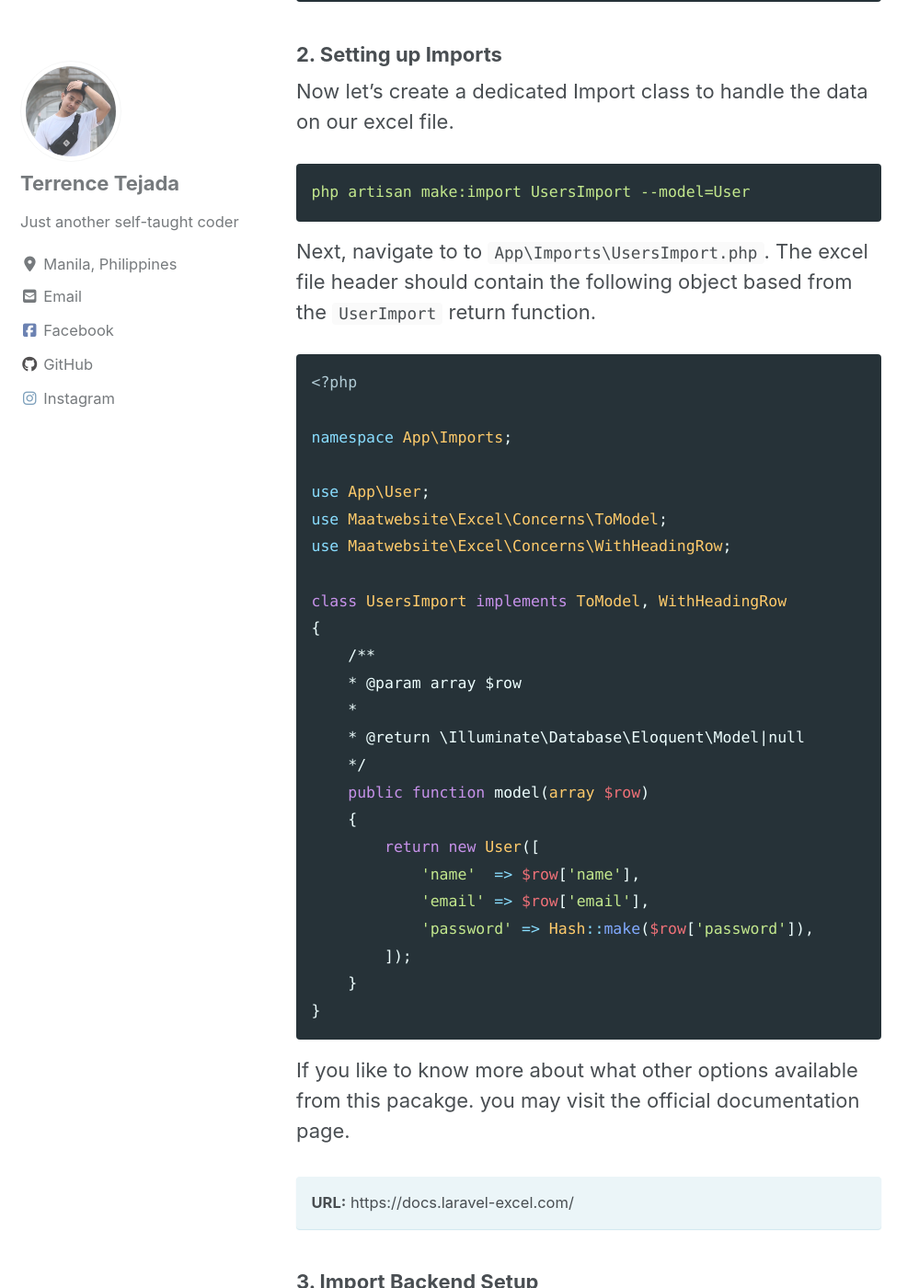
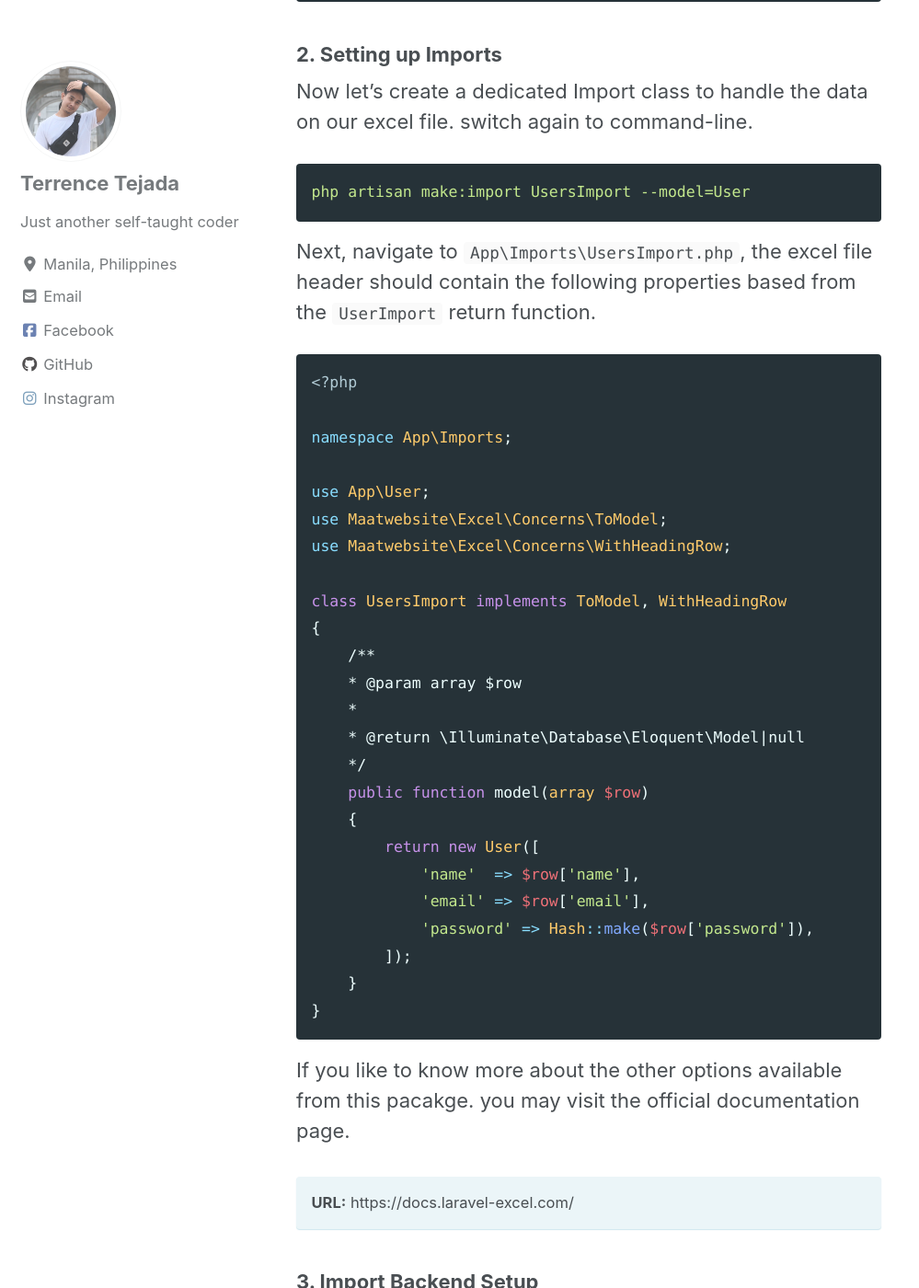
Before and after one commit to ecnerret-adajet/ecnerret-adajet.github.io, a Jekyll site: the page built from _posts/2020-03-25-file-upload-vue-to-laravel.md, in a window 1280 px wide and 1400 px high, scrolled down 1379 px. Shown: the whole window at 92% size, without its empty margins (0-999 px from the left). Built offline with Jekyll 4.4.1, drawn with Linux system fonts in a browser that asks for light colours; cached includes are drawn as plain includes; nearby versions of some CDN libraries.

Commit message:
Fix typo error on 2020-03-25-file-upload-vue-laravel.md

````diff
--- a/_posts/2020-03-25-file-upload-vue-to-laravel.md
+++ b/_posts/2020-03-25-file-upload-vue-to-laravel.md
@@ -37,11 +37,11 @@ Open again the command-line and run the vendor publish command
 php artisan vendor:publish --provider="Maatwebsite\Excel\ExcelServiceProvider"
 ```
 ### 2. Setting up Imports
-Now let's create a dedicated Import class to handle the data on our excel file.
+Now let's create a dedicated Import class to handle the data on our excel file. switch again to command-line.
 ```yaml
 php artisan make:import UsersImport --model=User
 ```
-Next, navigate to to `App\Imports\UsersImport.php`. The excel file  header should contain the following object based from the `UserImport` return function.
+Next, navigate to `App\Imports\UsersImport.php`, the excel file header should contain the following properties based from the `UserImport` return function.
 ```php
 <?php
 
@@ -68,7 +68,7 @@ class UsersImport implements ToModel, WithHeadingRow
     }
 }
 ```
-If you like to know more about what other options available from this pacakge. you may visit the official documentation page.
+If you like to know more about the other options available from this pacakge. you may visit the official documentation page.
 
 **URL:** https://docs.laravel-excel.com/
 {: .notice--info}
````
